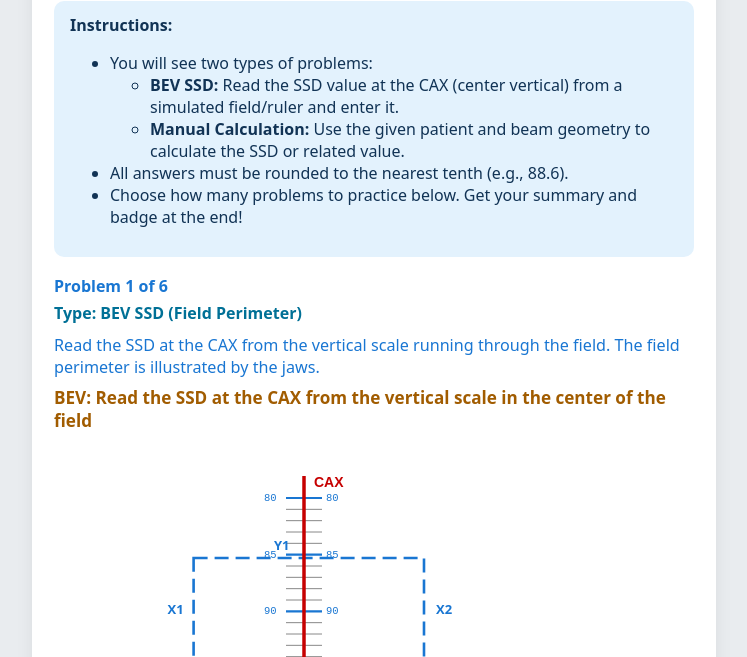
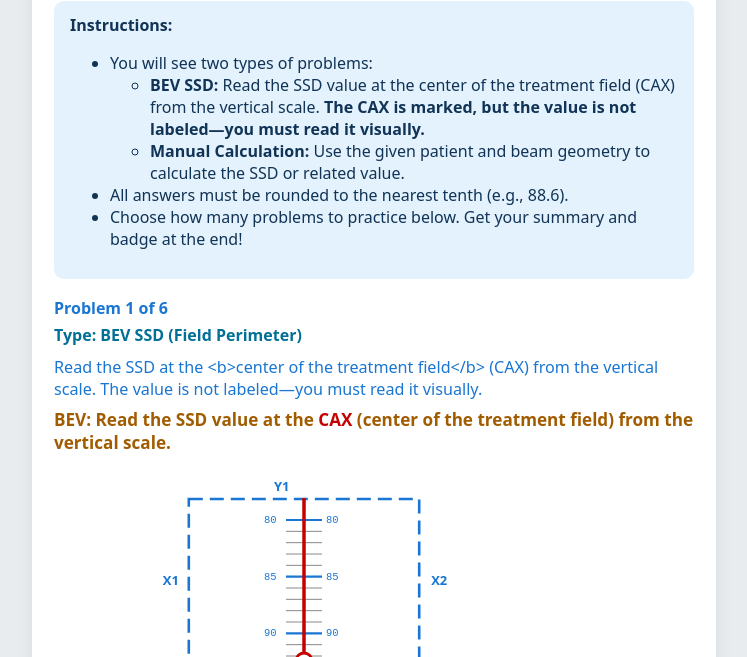
Before and after one commit to RTApps79/RT-Games, a plain HTML site: page ssd_practice/index.html in a window 1280 px wide. Both pictures are taken after a click on the button "Start Practice". Shown: the part 143-800 px from the top of the page, without its empty margins (266-1013 px from the left). Drawn offline with Linux system fonts and the light colour scheme.

Commit message:
Update index.html

```diff
--- a/ssd_practice/index.html
+++ b/ssd_practice/index.html
@@ -39,7 +39,7 @@
     <ul>
       <li>You will see two types of problems:
         <ul>
-          <li><b>BEV SSD:</b> Read the SSD value at the CAX (center vertical) from a simulated field/ruler and enter it.</li>
+          <li><b>BEV SSD:</b> Read the SSD value at the center of the treatment field (CAX) from the vertical scale. <b>The CAX is marked, but the value is not labeled—you must read it visually.</b></li>
           <li><b>Manual Calculation:</b> Use the given patient and beam geometry to calculate the SSD or related value.</li>
         </ul>
       </li>
@@ -57,7 +57,7 @@
     <div id="ssd-prob-type" style="font-weight:bold; margin-bottom:7px; color:#007096;"></div>
     <div class="desc" id="ssd-desc"></div>
     <div id="ssd-bev-area" style="display:none;">
-      <div class="ssd-bev-label">BEV: Read the SSD at the CAX from the vertical scale in the center of the field</div>
+      <div class="ssd-bev-label">BEV: Read the SSD value at the <span style="color:#c60000;">CAX</span> (center of the treatment field) from the vertical scale.</div>
       <canvas id="ssd-bev-canvas" width="500" height="440"></canvas>
     </div>
     <form class="inputs" id="ssd-inputs-form" autocomplete="off" onsubmit="event.preventDefault();">
@@ -107,7 +107,7 @@ function randomizeSSDProb() {
   let type = ssdProblems[ssdCurrent];
   ssdProbParams = { type };
   if (type === 0) {
-    // BEV SSD visual read (full field perimeter, vertical SSD scale)
+    // BEV SSD visual read (full field perimeter, vertical SSD scale, CAX at field center)
     let ssdMin = 80, ssdMax = 110;
     let trueSSD = +(Math.round((ssdMin+Math.random()*(ssdMax-ssdMin))*10)/10).toFixed(1);
     ssdProbParams.ssd = trueSSD;
@@ -115,8 +115,9 @@ function randomizeSSDProb() {
     ssdProbParams.x2 = +(5+Math.random()*10).toFixed(1);
     ssdProbParams.y1 = +(5+Math.random()*10).toFixed(1);
     ssdProbParams.y2 = +(5+Math.random()*10).toFixed(1);
+    // Central axis is at center of field
     document.getElementById('ssd-prob-type').textContent = "Type: BEV SSD (Field Perimeter)";
-    document.getElementById('ssd-desc').textContent = "Read the SSD at the CAX from the vertical scale running through the field. The field perimeter is illustrated by the jaws.";
+    document.getElementById('ssd-desc').textContent = "Read the SSD at the <b>center of the treatment field</b> (CAX) from the vertical scale. The value is not labeled—you must read it visually.";
     document.getElementById('ssd-bev-area').style.display = '';
     drawSSDBEV();
     document.getElementById('ssd-entry-label').textContent = "SSD at CAX (cm):";
@@ -161,11 +162,15 @@ function drawSSDBEV() {
   let c = document.getElementById('ssd-bev-canvas');
   let ctx = c.getContext('2d');
   ctx.clearRect(0,0,c.width,c.height);
-  // Layout: vertical scale through center, field centered (jaws), "skin" at bottom
+  // Layout: vertical scale through CAX, field centered, CAX at field center
   let cx = c.width/2, top = 60, bottom = c.height-40;
   let fieldPxPerCm = 12;
-  let fieldLeft = cx-(ssdProbParams.x1*fieldPxPerCm), fieldRight = cx+(ssdProbParams.x2*fieldPxPerCm);
-  let fieldTop = top+(ssdProbParams.y1*fieldPxPerCm), fieldBot = top+(ssdProbParams.y1+ssdProbParams.y2)*fieldPxPerCm;
+  let fieldW = (ssdProbParams.x1 + ssdProbParams.x2) * fieldPxPerCm;
+  let fieldH = (ssdProbParams.y1 + ssdProbParams.y2) * fieldPxPerCm;
+  let fieldLeft = cx - fieldW/2;
+  let fieldRight = cx + fieldW/2;
+  let fieldTop = top + (ssdProbParams.y1 * fieldPxPerCm) - fieldH/2; // fieldY1 above CAX
+  let fieldBot = fieldTop + fieldH;
   // Draw field
   ctx.save();
   ctx.strokeStyle="#1976d2";
@@ -173,7 +178,7 @@ function drawSSDBEV() {
   ctx.setLineDash([14,7]);
   ctx.strokeRect(fieldLeft, fieldTop, fieldRight-fieldLeft, fieldBot-fieldTop);
   ctx.restore();
-  // SSD scale (vertical ruler)
+  // SSD scale (vertical ruler) through field center
   let ssdMin = 80, ssdMax = 110;
   let pxPerCm = (bottom-top)/(ssdMax-ssdMin);
   for (let i = ssdMin; i <= ssdMax; i += 1) {
@@ -204,23 +209,25 @@ function drawSSDBEV() {
   ctx.fillStyle="#c60000";
   ctx.fill();
   ctx.restore();
-  // Label CAX and jaws
-  ctx.font = "bold 14px sans-serif";
+  // Draw CAX marker at field center bottom
+  let caxY = fieldBot;
+  ctx.beginPath();
+  ctx.arc(cx, caxY, 8, 0, 2*Math.PI);
+  ctx.fillStyle = "#fff";
+  ctx.fill();
+  ctx.strokeStyle="#c60000";
+  ctx.lineWidth=2.8;
+  ctx.stroke();
+  ctx.font = "bold 13px sans-serif";
   ctx.fillStyle="#c60000";
-  ctx.fillText("CAX", cx+10, top-11);
+  ctx.fillText("CAX", cx-17, caxY+5);
+  // Jaw labels
   ctx.font = "bold 13px system-ui, sans-serif";
   ctx.fillStyle="#1976d2";
   ctx.fillText("Y1", cx-30, fieldTop-8);
   ctx.fillText("Y2", cx-30, fieldBot+16);
   ctx.fillText("X1", fieldLeft-26, (fieldTop+fieldBot)/2+5);
   ctx.fillText("X2", fieldRight+12, (fieldTop+fieldBot)/2+5);
-  // Draw SSD at skin
-  let ySSD = top + (ssdProbParams.ssd-ssdMin)*pxPerCm;
-  ctx.save();
-  ctx.fillStyle="#c60000";
-  ctx.font = "bold 16px sans-serif";
-  ctx.fillText(`${ssdProbParams.ssd} cm`, cx+28, ySSD+4);
-  ctx.restore();
   // Draw "skin surface"
   ctx.save();
   ctx.fillStyle = "#e1e7ee";
@@ -256,7 +263,7 @@ function showSSDSolution() {
   let type = ssdProbParams.type;
   let sol = '';
   if (type === 0) {
-    sol = `SSD at CAX is the value where the central vertical scale crosses the skin surface, at the center of the field: <b>${ssdProbParams.ssd} cm</b>.`;
+    sol = `SSD at CAX is the value where the central vertical scale crosses the skin surface at the <b>center of the field</b>.`;
   } else if (ssdProbParams.scenario==="iso") {
     sol = `SSD = SAD – depth = ${ssdProbParams.SAD} – ${ssdProbParams.depth} = <b>${ssdProbParams.answer} cm</b>`;
   } else if (ssdProbParams.scenario==="findSAD") {
```
